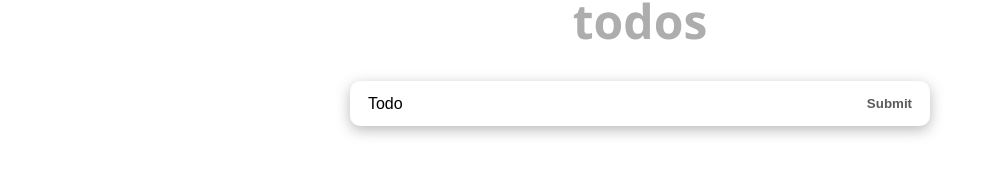
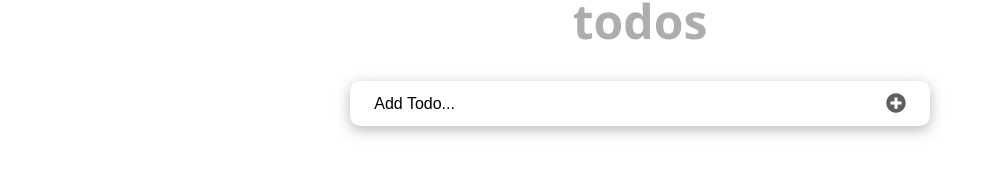
Before and after one commit to NatiG25/react-todo, a React (Create React App) app: page / in a window 1280 px wide. Shown: the part 218-392 px from the top of the page, without its empty margins (0-999 px from the left). Built offline with nearby package versions, Linux system fonts and the light colour scheme.

Commit message:
Import the proper icons

```diff
--- a/src/components/InputTodo.js
+++ b/src/components/InputTodo.js
@@ -1,4 +1,5 @@
 import React, { useState } from "react"
+import { FaPlusCircle } from "react-icons/fa"
 
 const InputTodo = ({addNewTodo}) => {
   const [title, setTitle] = useState('');
@@ -22,8 +23,16 @@ const InputTodo = ({addNewTodo}) => {
     return (
         <>
             <form onSubmit={handleSubmit} className="form-container" >
-              <input type="text" placeholder="Todo" value={title} onChange={handleChange} className="input-text" />
-              <button type="submit" className="input-submit">Submit</button>
+              <input type="text" placeholder="Add Todo..." value={title} onChange={handleChange} className="input-text" />
+              <button type="submit" className="input-submit">
+                <FaPlusCircle
+                  style = {{
+                    color: '#5e5e5e',
+                    fontSize: '20px',
+                    marginTop: '2px',
+                  }}
+                />
+              </button>
             </form>
             <span className="submit-warning">{message}</span>
         </>
--- a/src/components/TodoItem.js
+++ b/src/components/TodoItem.js
@@ -1,5 +1,7 @@
 import React, { useState } from "react"
 import styles from "../styles/TodoItem.module.css"
+import { FaTrash } from "react-icons/fa";
+import { AiFillEdit } from "react-icons/ai";
 
 const TodoItem = ({itemProps, handleCheckboxChange, delTodo, setUpdate}) => {
 const [editing, setEditing] = useState(false)
@@ -9,6 +11,11 @@ const completedStyle = {
   color: '#595959',
   opacity: 0.4,
   textDecoration: 'line-through',
+}
+
+const iconStyle = {
+  color: "#5e5e5e",
+  fontSize: "16px",
 }
 
 let viewMode = {};
@@ -40,8 +47,12 @@ const handleUpdatedDone = (e) => {
             <span style={itemProps.completed ? completedStyle : null}>
               {itemProps.title}
             </span>
-            <button onClick={handleEditing}>Edit</button>
-            <button onClick={() => delTodo(itemProps.id)}>Delete</button>
+            <button onClick={handleEditing}>
+              <AiFillEdit style={iconStyle} />
+            </button>
+            <button onClick={() => delTodo(itemProps.id)}>
+              <FaTrash style={iconStyle} />
+            </button>
           </div>
           <input
             type="text"
```
